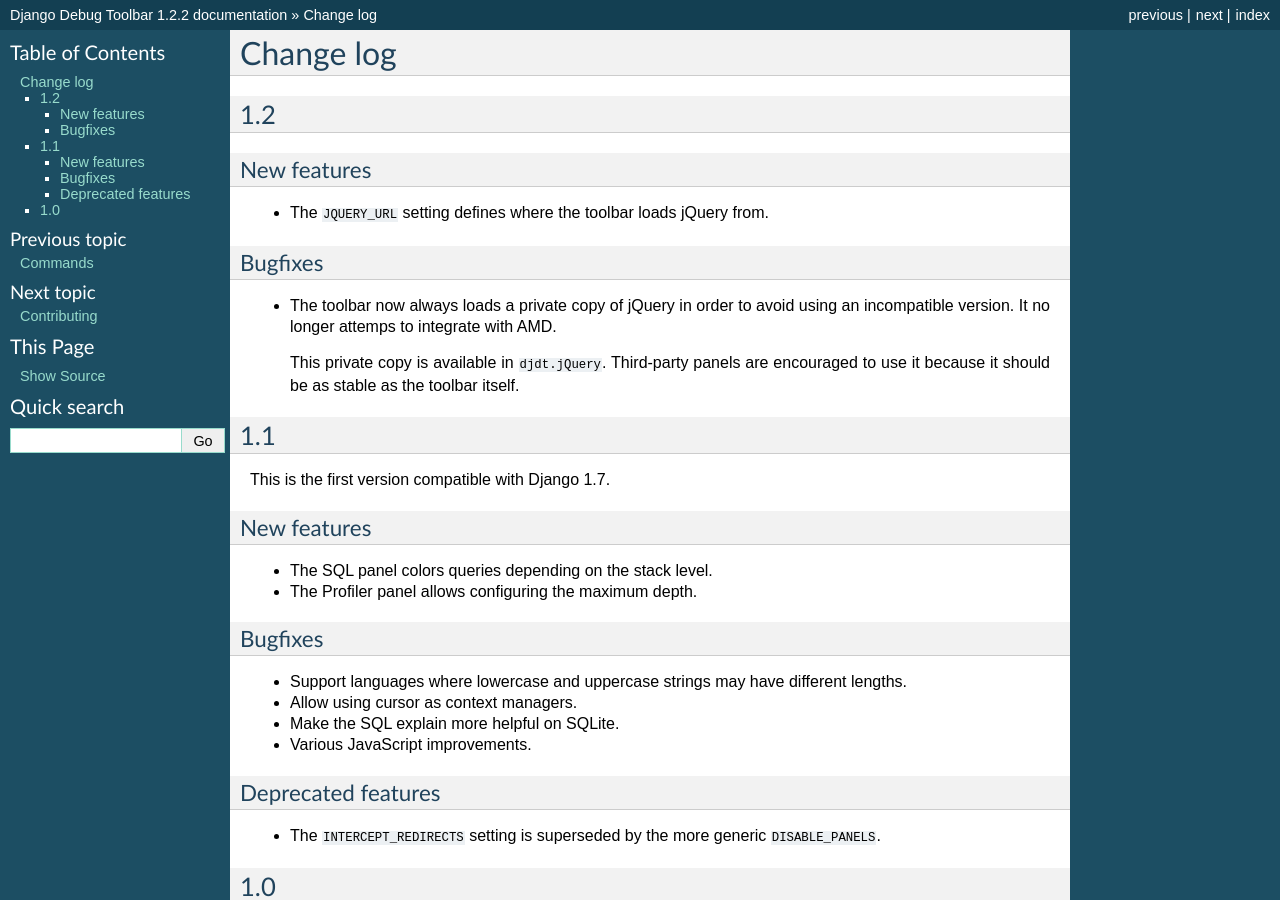
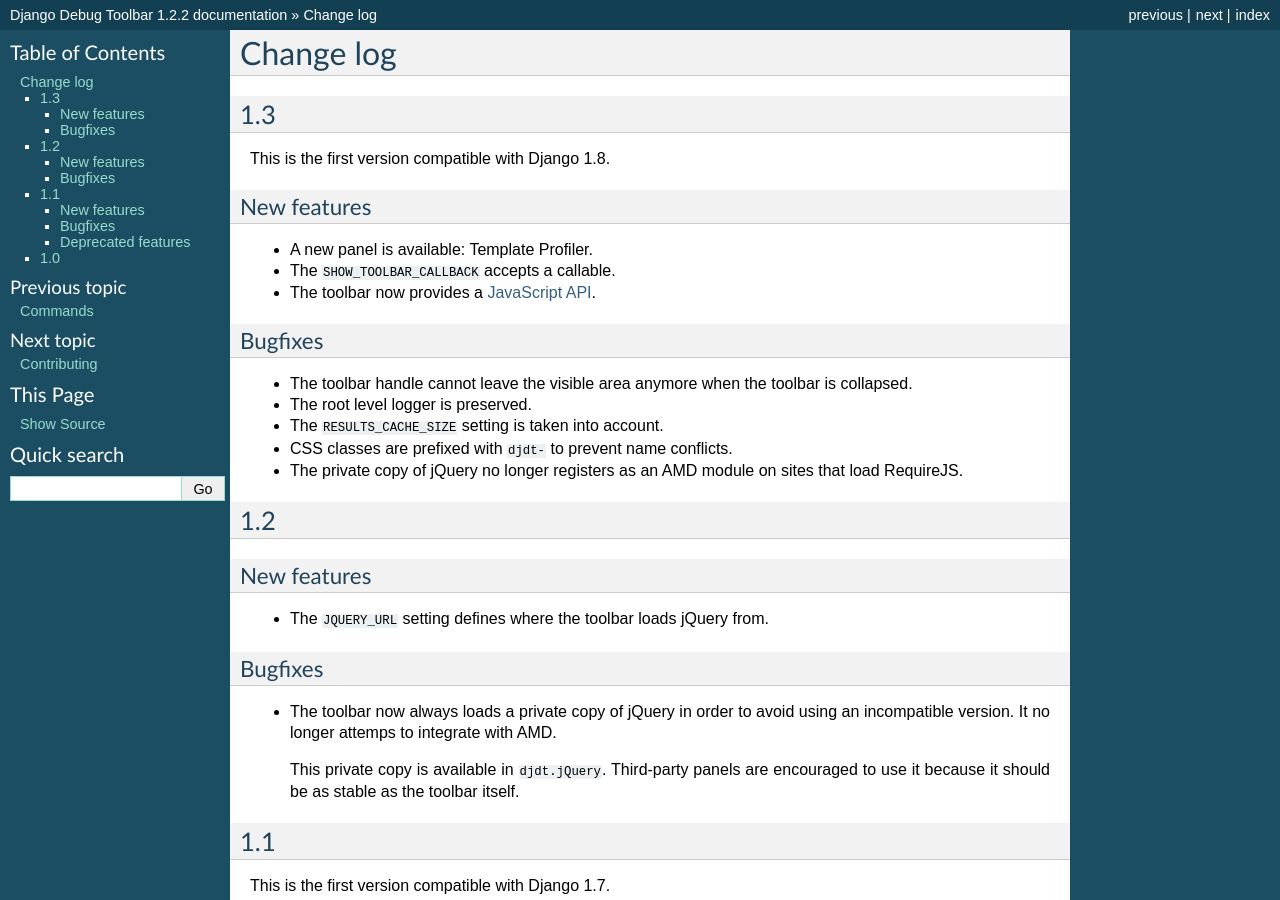
Before and after one commit to jazzband/django-debug-toolbar, a Sphinx documentation site: the page built from docs/changes.rst, in a window 1280 px wide and 900 px high. Built offline with Sphinx 7.4.7, drawn with Linux system fonts in a browser that asks for light colours.

Commit message:
Added changelog for version 1.3.

```diff
--- a/docs/changes.rst
+++ b/docs/changes.rst
@@ -1,5 +1,28 @@
 Change log
 ==========
+
+1.3
+---
+
+This is the first version compatible with Django 1.8.
+
+New features
+~~~~~~~~~~~~
+
+* A new panel is available: Template Profiler.
+* The ``SHOW_TOOLBAR_CALLBACK`` accepts a callable.
+* The toolbar now provides a :ref:`javascript-api`.
+
+Bugfixes
+~~~~~~~~
+
+* The toolbar handle cannot leave the visible area anymore when the toolbar is
+  collapsed.
+* The root level logger is preserved.
+* The ``RESULTS_CACHE_SIZE`` setting is taken into account.
+* CSS classes are prefixed with ``djdt-`` to prevent name conflicts.
+* The private copy of jQuery no longer registers as an AMD module on sites
+  that load RequireJS.
 
 1.2
 ---
--- a/docs/panels.rst
+++ b/docs/panels.rst
@@ -306,6 +306,8 @@
 
     .. automethod:: debug_toolbar.panels.Panel.process_response
 
+.. _javascript-api:
+
 JavaScript API
 ~~~~~~~~~~~~~~
 
```
